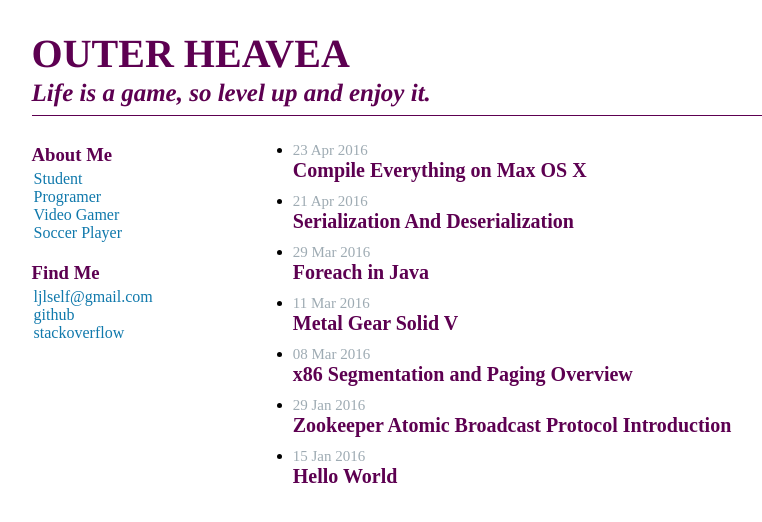
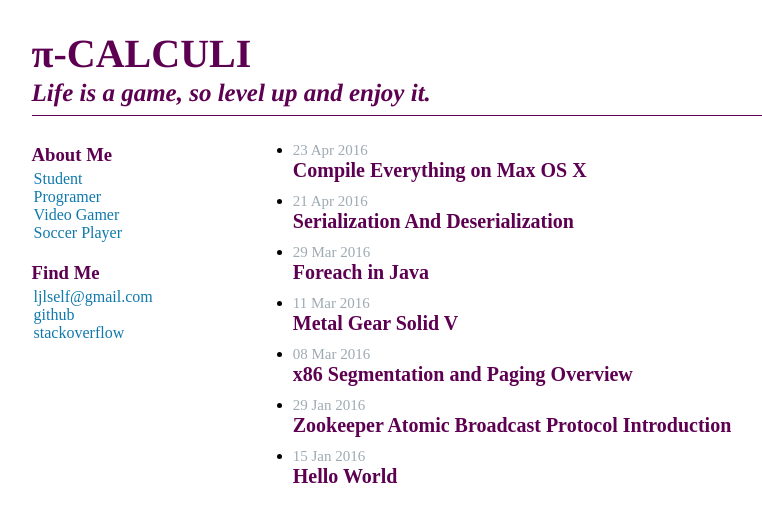
Before and after one commit to ljlself/ljlself.github.io, a Jekyll site: the page built from index.html, in a window 1280 px wide. Shown: the top 522 px of the page, without its empty margins (166-928 px from the left). Built offline with Jekyll 4.4.1, drawn with Linux system fonts in a browser that asks for light colours; some web fonts are replaced.

Commit message:
rename site

```diff
--- a/_layouts/article.html
+++ b/_layouts/article.html
@@ -11,7 +11,7 @@
 
 <div class="site">
   <div class="head">
-    <h1 class="head_name"><a class="head_name_href" href="/index.html">OUTER HEAVEA</a></h1>
+    <h1 class="head_name"><a class="head_name_href" href="/index.html">π-CALCULI</a></h1>
     <h3 class="head_description">Life is a game, so level up and enjoy it. </h3>
   </div>
   <div>
--- a/_layouts/homepage.html
+++ b/_layouts/homepage.html
@@ -10,7 +10,7 @@
 
 <div class="site">
   <div class="head">
-    <h1 class="head_name"><a class="head_name_href" href="/index.html">OUTER HEAVEA</a></h1>
+    <h1 class="head_name"><a class="head_name_href" href="/index.html">π-CALCULI</a></h1>
     <h3 class="head_description">Life is a game, so level up and enjoy it. </h3>
   </div>
   <div>
```
